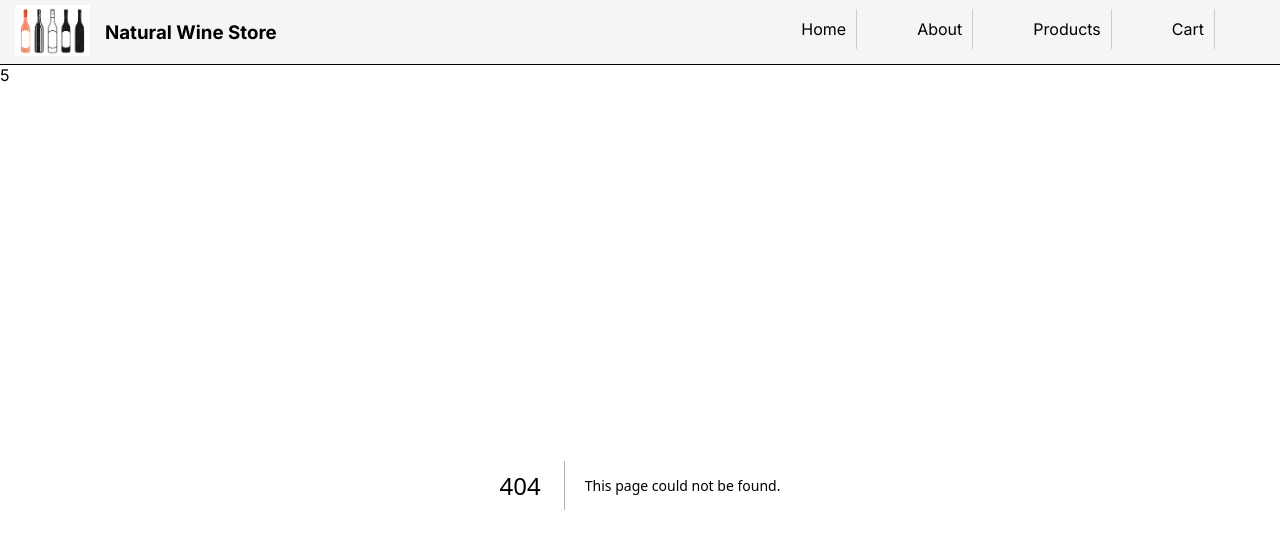
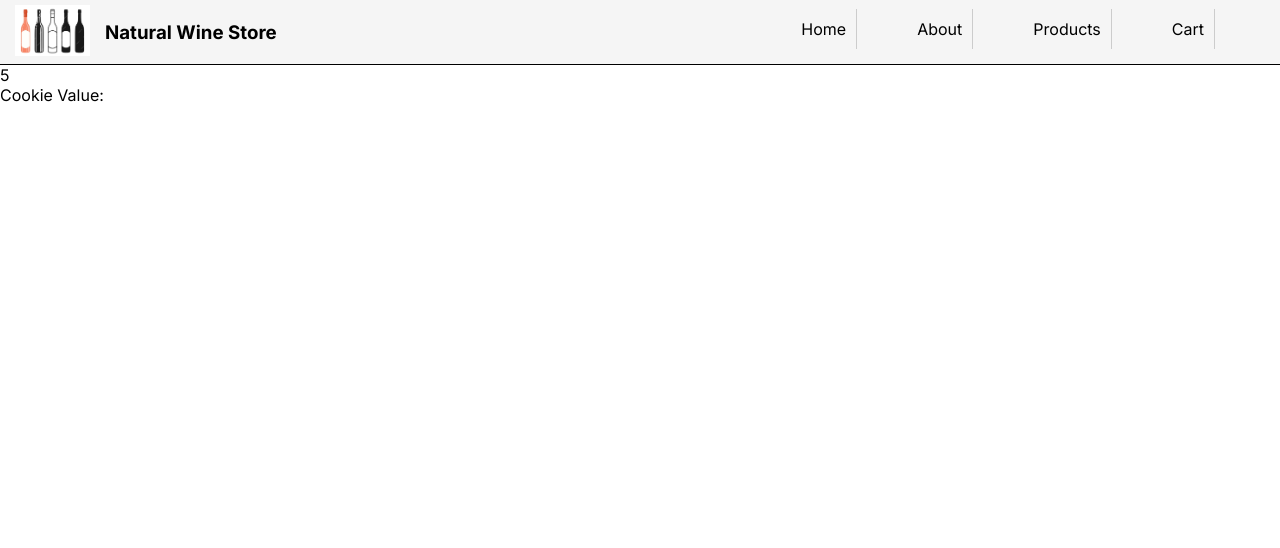
Before and after one commit to Petzlc/nextjs-ecommerce-store, a Next.js app: page /cookie-example in a window 1280 px wide. Before the commit this address had no page. Shown: the top 548 px of the page. Built offline with nearby package versions, Linux system fonts and the light colour scheme; no server answers.

Commit message:
Add secure cookie with cookie-example

```diff
--- /dev/null
+++ b/app/cookie-example/page.js
@@ -0,0 +1,19 @@
+import { cookies } from 'next/headers';
+
+export default function SetCookiePage() {
+  // Get the cookies with a value of a string
+  const testCookieValue = cookies().get('testCookie');
+  console.log(testCookieValue);
+  // 'testComment' is a string already. (so if i put {testCookieValue.value} i get the 'testCookie' text in my website)
+  // { name: 'testCookie', value: 'testComment' }
+  // { name: 'testCookie', value: '[{"name":"Lukas"}]' }
+
+  // const json = JSON.stringify([{ name: 'Lukas' }]);
+  // console.log(json);
+  // const test = JSON.parse(testCookieValue.value);
+  return (
+    <>
+      <div>Cookie Value: </div>
+    </>
+  );
+}
```
